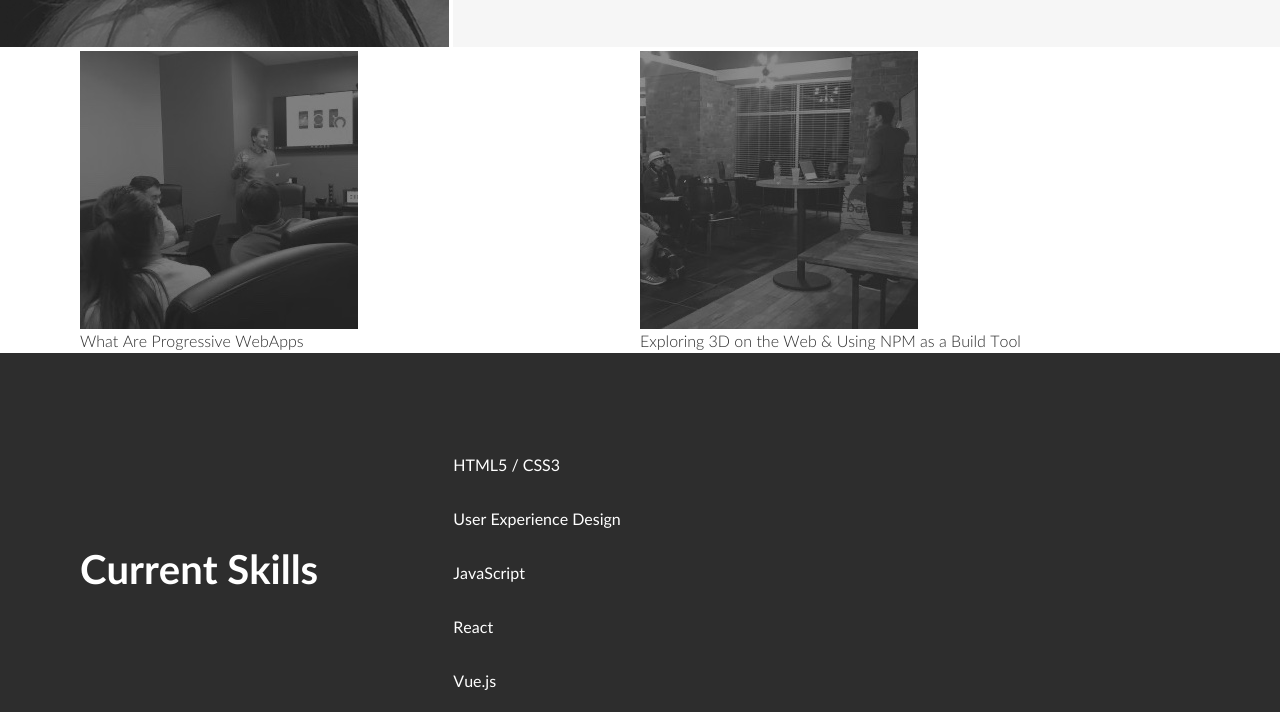
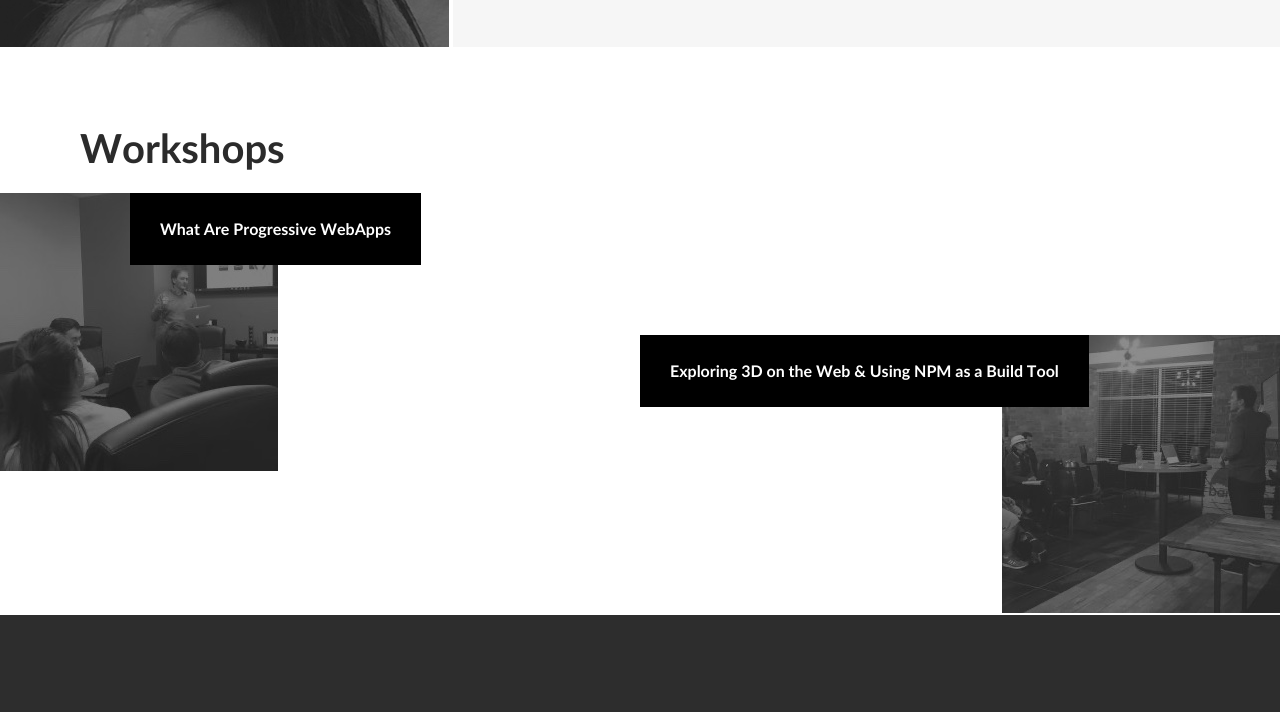
Before and after one commit to henryoliver/henryoliver-website, a plain HTML site: page site/index.html in a window 1280 px wide. Shown: the part 2457-3169 px from the top of the page. Drawn offline with Linux system fonts and the light colour scheme.

Commit message:
feat: update section skills

```diff
--- a/site/index.html
+++ b/site/index.html
@@ -139,13 +139,16 @@
 
     <!-- Workshops -->
     <article class="box flex home-workshops" role="article" name="workshops">
-        <figure class="flex-3">
-            <img class="" src="/assets/images/workshops-pwa.jpg" alt="What Are Progressive WebApps" />
-            <figcaption class="">What Are Progressive WebApps</figcaption>
-        </figure>
-        <figure class="flex-3">
-            <img class="" src="/assets/images/workshops-npm.jpg" alt="Exploring 3D on the Web & Using NPM as a Build Tool" />
-            <figcaption class="">Exploring 3D on the Web & Using NPM as a Build Tool</figcaption>
+        <section class="flex-3">
+            <h1>Workshops</h1>
+            <figure class="home-workshops__figure">
+                <img class="home-workshops__image-left" src="/assets/images/workshops-pwa.jpg" alt="What Are Progressive WebApps" height="278" />
+                <figcaption class="home-workshops__figcaption">What Are Progressive WebApps</figcaption>
+            </figure>
+        </section>
+        <figure class="flex flex-3 bottom end home-workshops__figure">
+            <img class="home-workshops__image-right" src="/assets/images/workshops-npm.jpg" alt="Exploring 3D on the Web & Using NPM as a Build Tool" height="278" />
+            <figcaption class="home-workshops__figcaption home-workshops__figcaption--right">Exploring 3D on the Web & Using NPM as a Build Tool</figcaption>
         </figure>
     </article>
 
--- a/site/styles/main.css
+++ b/site/styles/main.css
@@ -19,7 +19,7 @@
 }
 
 .header__logo {
-    font-family: 'langdon';
+    font-family: "langdon";
     font-size: 32px;
     line-height: 1;
 
@@ -49,8 +49,8 @@
     padding: 30px;
 
     transition: -webkit-filter 0.4s ease;
-    transition:         filter 0.4s ease;
-    transition:         filter 0.4s ease, -webkit-filter 0.4s ease;
+    transition: filter 0.4s ease;
+    transition: filter 0.4s ease, -webkit-filter 0.4s ease;
 }
 
 .header__icon:hover {
@@ -66,7 +66,7 @@
     width: 1px;
     height: 100%;
 
-    content: '';
+    content: "";
 
     background-color: var(--blue);
 }
@@ -107,7 +107,7 @@
 }
 
 .navigation__link {
-    font-family: 'lato-bold';
+    font-family: "lato-bold";
     font-size: 12px;
 
     position: relative;
@@ -136,7 +136,7 @@
     height: 2px;
     margin: auto;
 
-    content: '';
+    content: "";
     transition: opacity 0.4s ease;
 
     opacity: 0;
@@ -166,7 +166,7 @@
 
         text-align: left;
         flex-direction: column;
-        box-shadow: 0 1px 6px rgba(0, 0, 0, 0.20);
+        box-shadow: 0 1px 6px rgba(0, 0, 0, 0.2);
     }
 
     .navigation__link:focus {
@@ -281,7 +281,7 @@
 }
 
 .home-experience__caption {
-    font-family: 'lato-bold';
+    font-family: "lato-bold";
     font-size: 40px;
     line-height: 1.1;
 
@@ -294,6 +294,41 @@
     text-align: left;
 
     color: var(--white);
+}
+
+.home-workshops {
+    min-height: 564px;
+    padding-top: 74px;
+    padding-bottom: 2px;
+}
+
+.home-workshops__figure {
+    position: relative;
+}
+
+.home-workshops__image-left {
+    margin-left: -80px;
+}
+
+.home-workshops__image-right {
+    margin-right: -80px;
+}
+
+.home-workshops__figcaption {
+    font-family: "lato-bold";
+    position: absolute;
+    top: 0;
+    left: 50px;
+    padding: 24px 30px;
+    white-space: nowrap;
+    background-color: var(--black);
+    color: var(--white);
+}
+
+.home-workshops__figcaption--right {
+    top: auto;
+    bottom: 206px;
+    left: 0;
 }
 
 .home-skills {
@@ -311,15 +346,41 @@
 }
 
 .home-skills__skill {
-    font-family: 'lato-regular';
+    font-family: "lato-regular";
 
     display: block;
 
     width: 100%;
     margin-bottom: 30px;
+    padding-left: 68px;
+    position: relative;
 
     color: var(--white);
     background-color: var(--gray-dark);
+}
+
+.home-skills__skill::before {
+    content: "";
+    position: absolute;
+    left: 0;
+    top: 50%;
+    transform: translateY(-50%);
+    width: 50px;
+    height: 8px;
+    display: block;
+    background-color: var(--black);
+}
+
+.home-skills__skill::after {
+    content: "";
+    position: absolute;
+    left: 50px;
+    top: 50%;
+    transform: translateY(-50%);
+    width: 8px;
+    height: 8px;
+    display: block;
+    background-color: var(--green);
 }
 
 .home-skills__skill:last-child {
@@ -344,9 +405,9 @@
     width: 100%;
     height: 100%;
 
-    content: '';
+    content: "";
 
-    background-image: url('/assets/images/henry-stand.jpg');
+    background-image: url("/assets/images/henry-stand.jpg");
     background-repeat: no-repeat;
     background-position: top;
     background-size: cover;
@@ -450,7 +511,7 @@
     .home-projects__button-look {
         color: var(--black);
         border-color: var(--black);
-        background-image: url('/assets/images/arrow-black.svg');
+        background-image: url("/assets/images/arrow-black.svg");
 
         transform: none;
         bottom: -205px;
@@ -509,7 +570,7 @@
         width: 40px;
         height: 2px;
 
-        content: '';
+        content: "";
 
         background-color: var(--gray);
     }
@@ -551,7 +612,7 @@
     .home-contact__submit {
         color: var(--black);
         border-color: var(--black);
-        background-image: url('/assets/images/arrow-black.svg');
+        background-image: url("/assets/images/arrow-black.svg");
     }
 
     .home-contact__confirm {
@@ -568,7 +629,7 @@
 /* Retina */
 @media (-webkit-min-device-pixel-ratio: 2), (min-resolution: 192dpi) {
     .home-contact::before {
-        background-image: url('/assets/images/henry-stand@2x.jpg');
+        background-image: url("/assets/images/henry-stand@2x.jpg");
     }
 }
 
```
Also changed, not shown: site/styles/theme.css (+13 -13 lines). Lines whose indentation alone changed are shown as unchanged.
